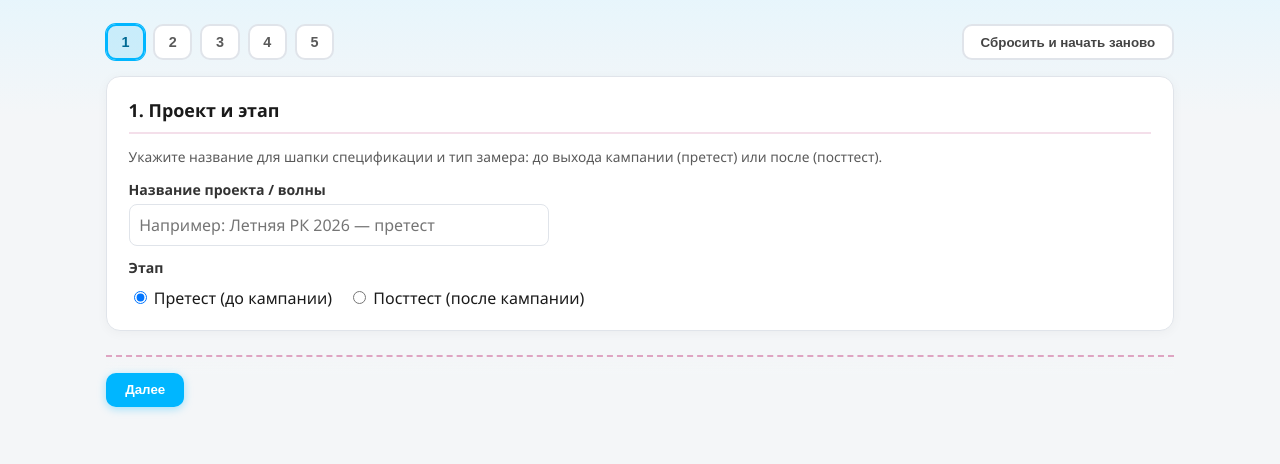
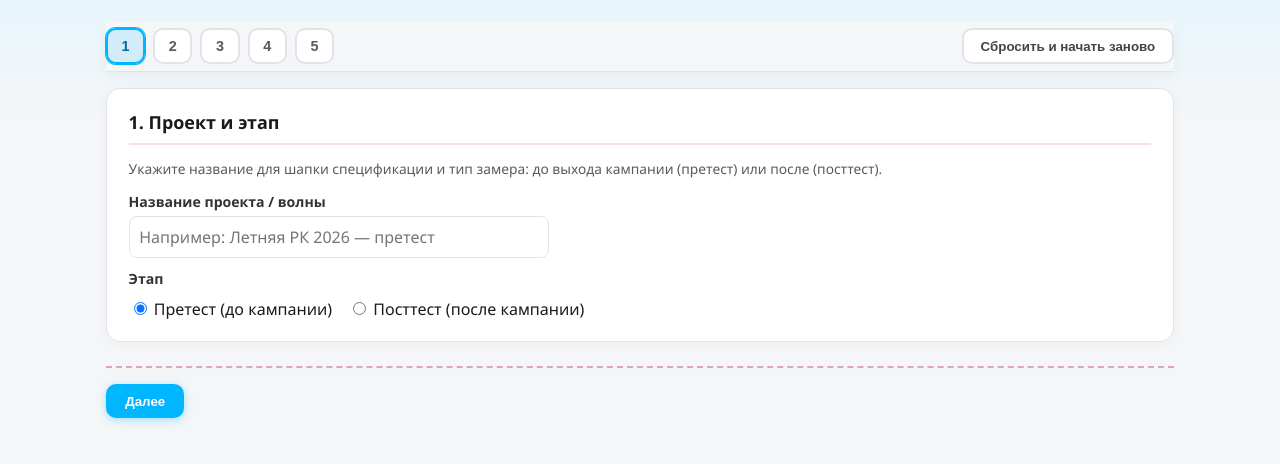
Before and after one commit to olesyagrinenko-eng/konstruktor-anket, a Flask app: page / in a window 1280 px wide. Shown: the part 109-573 px from the top of the page. Run offline with Flask 3, Linux system fonts and the light colour scheme.

Commit message:
Add files via upload

```diff
--- a/static/app.js
+++ b/static/app.js
@@ -263,8 +263,26 @@
     }
   }
 
+  function hideResetConfirmBar() {
+    const bar = $("#resetConfirmBar");
+    if (bar) bar.classList.add("hidden");
+  }
+
+  function showResetConfirmBar() {
+    const bar = $("#resetConfirmBar");
+    if (bar) {
+      bar.classList.remove("hidden");
+      try {
+        bar.scrollIntoView({ block: "nearest", behavior: "smooth" });
+      } catch (_) {
+        /* ignore */
+      }
+    }
+  }
+
   async function goStep(n) {
     showErr("");
+    hideResetConfirmBar();
     $$(".step").forEach((p) => {
       p.classList.toggle("hidden", parseInt(p.dataset.step, 10) !== n);
     });
@@ -303,12 +321,12 @@
     }
   }
 
-  async function resetWizard() {
-    const msg =
-      "Сбросить все поля и вернуться к шагу 1? Собранная анкета и правки на шаге 5 будут удалены.";
-    if (typeof window !== "undefined" && window.confirm && !window.confirm(msg)) {
-      return;
-    }
+  function openResetConfirm() {
+    showResetConfirmBar();
+  }
+
+  async function performReset() {
+    hideResetConfirmBar();
     showErr("");
     const pn = $("#projectName");
     if (pn) pn.value = "";
@@ -771,7 +789,13 @@
 
   async function exportDocx() {
     if (!currentSpec) return;
-    readSpecFromDom();
+    try {
+      readSpecFromDom();
+    } catch (e) {
+      console.error(e);
+      showErr("Не удалось прочитать правки из таблицы. Проверьте, что все строки заполнены корректно.");
+      return;
+    }
     const r = await fetch(apiUrl("/api/export/docx"), {
       method: "POST",
       headers: { "Content-Type": "application/json" },
@@ -790,11 +814,18 @@
       const m = cd.match(/filename\*?=(?:UTF-8'')?["']?([^"';]+)/i);
       if (m) name = decodeURIComponent(m[1]);
     }
+    const url = URL.createObjectURL(blob);
     const a = document.createElement("a");
-    a.href = URL.createObjectURL(blob);
+    a.href = url;
     a.download = name;
+    a.rel = "noopener";
+    a.style.cssText = "position:fixed;left:-9999px;top:0;width:1px;height:1px;opacity:0;pointer-events:none;";
+    document.body.appendChild(a);
     a.click();
-    URL.revokeObjectURL(a.href);
+    setTimeout(() => {
+      URL.revokeObjectURL(url);
+      if (a.parentNode) a.parentNode.removeChild(a);
+    }, 4000);
   }
 
   async function addCustomQuestion() {
@@ -897,9 +928,22 @@
     const ba = $("#btnAddQ");
     if (ba) ba.addEventListener("click", () => addCustomQuestion().catch(console.error));
 
-    const btnReset = $("#btnResetWizard");
-    if (btnReset) {
-      btnReset.addEventListener("click", () => resetWizard().catch((e) => showErr(e.message || "Ошибка сброса")));
+    const bindReset = (id) => {
+      const b = document.getElementById(id);
+      if (b) b.addEventListener("click", () => openResetConfirm());
+    };
+    bindReset("btnResetWizard");
+    bindReset("btnResetWizardStep5");
+
+    const btnResetConfirm = $("#btnResetConfirm");
+    if (btnResetConfirm) {
+      btnResetConfirm.addEventListener("click", () =>
+        performReset().catch((e) => showErr(e.message || "Ошибка сброса"))
+      );
+    }
+    const btnResetCancel = $("#btnResetCancel");
+    if (btnResetCancel) {
+      btnResetCancel.addEventListener("click", () => hideResetConfirmBar());
     }
 
     goStep(1).catch(console.error);
--- a/static/style.css
+++ b/static/style.css
@@ -67,8 +67,14 @@ header.page p {
   justify-content: space-between;
   gap: 0.75rem 1rem;
   margin-bottom: 1rem;
-  position: relative;
-  z-index: 2;
+  position: sticky;
+  top: 0;
+  z-index: 30;
+  padding: 0.4rem 0;
+  margin-top: -0.15rem;
+  background: var(--bg);
+  border-bottom: 1px solid var(--border);
+  box-shadow: 0 6px 14px rgba(0, 0, 0, 0.04);
 }
 
 .top-toolbar .steps {
@@ -237,7 +243,36 @@ textarea { max-width: 100%; min-height: 72px; resize: vertical; }
   bottom: 0;
   background: linear-gradient(transparent, var(--bg) 30%);
   padding-bottom: 0.5rem;
-  z-index: 5;
+  z-index: 4;
+}
+
+.reset-confirm {
+  display: flex;
+  flex-wrap: wrap;
+  align-items: center;
+  justify-content: space-between;
+  gap: 0.65rem 1rem;
+  padding: 0.65rem 1rem;
+  margin-bottom: 0.85rem;
+  border-radius: 10px;
+  border: 1px solid var(--accent-pink);
+  background: linear-gradient(100deg, var(--accent-pink-dim), rgba(255, 255, 255, 0.9));
+  position: relative;
+  z-index: 25;
+}
+
+.reset-confirm-text {
+  font-size: 0.9rem;
+  color: var(--text);
+  max-width: 42rem;
+  line-height: 1.4;
+}
+
+.reset-confirm-actions {
+  display: flex;
+  flex-wrap: wrap;
+  gap: 0.5rem;
+  flex-shrink: 0;
 }
 
 button.primary {
--- a/templates/index.html
+++ b/templates/index.html
@@ -5,7 +5,7 @@
   <meta name="viewport" content="width=device-width, initial-scale=1">
   <meta name="api-prefix" content="{{ request.script_root or '' }}">
   <title>Конструктор анкет — тесты креативов</title>
-  <link rel="stylesheet" href="{{ url_for('static', filename='style.css') }}?v=5">
+  <link rel="stylesheet" href="{{ url_for('static', filename='style.css') }}?v=6">
 </head>
 <body>
   <div class="wrap">
@@ -19,6 +19,13 @@
       <button type="button" class="secondary btn-reset" id="btnResetWizard" title="Очистить форму и вернуться к шагу 1">
         Сбросить и начать заново
       </button>
+    </div>
+    <div id="resetConfirmBar" class="reset-confirm hidden" role="region" aria-label="Подтверждение сброса">
+      <span class="reset-confirm-text">Сбросить все шаги и собранную анкету? Это нельзя отменить.</span>
+      <div class="reset-confirm-actions">
+        <button type="button" class="primary" id="btnResetConfirm">Да, сбросить</button>
+        <button type="button" class="secondary" id="btnResetCancel">Отмена</button>
+      </div>
     </div>
     <div id="errGlobal" class="err hidden"></div>
 
@@ -92,6 +99,9 @@
         <button type="button" class="primary" id="btnRebuild">Пересобрать из шагов 1–4</button>
         <button type="button" class="secondary accent" id="btnExport">Скачать DOCX</button>
         <button type="button" class="secondary" id="btnAddQ">Добавить свой вопрос</button>
+        <button type="button" class="secondary btn-reset" id="btnResetWizardStep5" title="Очистить форму и вернуться к шагу 1">
+          Сбросить и начать заново
+        </button>
       </div>
       <div id="specOut"></div>
     </section>
@@ -101,6 +111,6 @@
       <button type="button" class="primary" id="btnNext">Далее</button>
     </div>
   </div>
-  <script src="{{ url_for('static', filename='app.js') }}?v=5" defer></script>
+  <script src="{{ url_for('static', filename='app.js') }}?v=6" defer></script>
 </body>
 </html>
```
